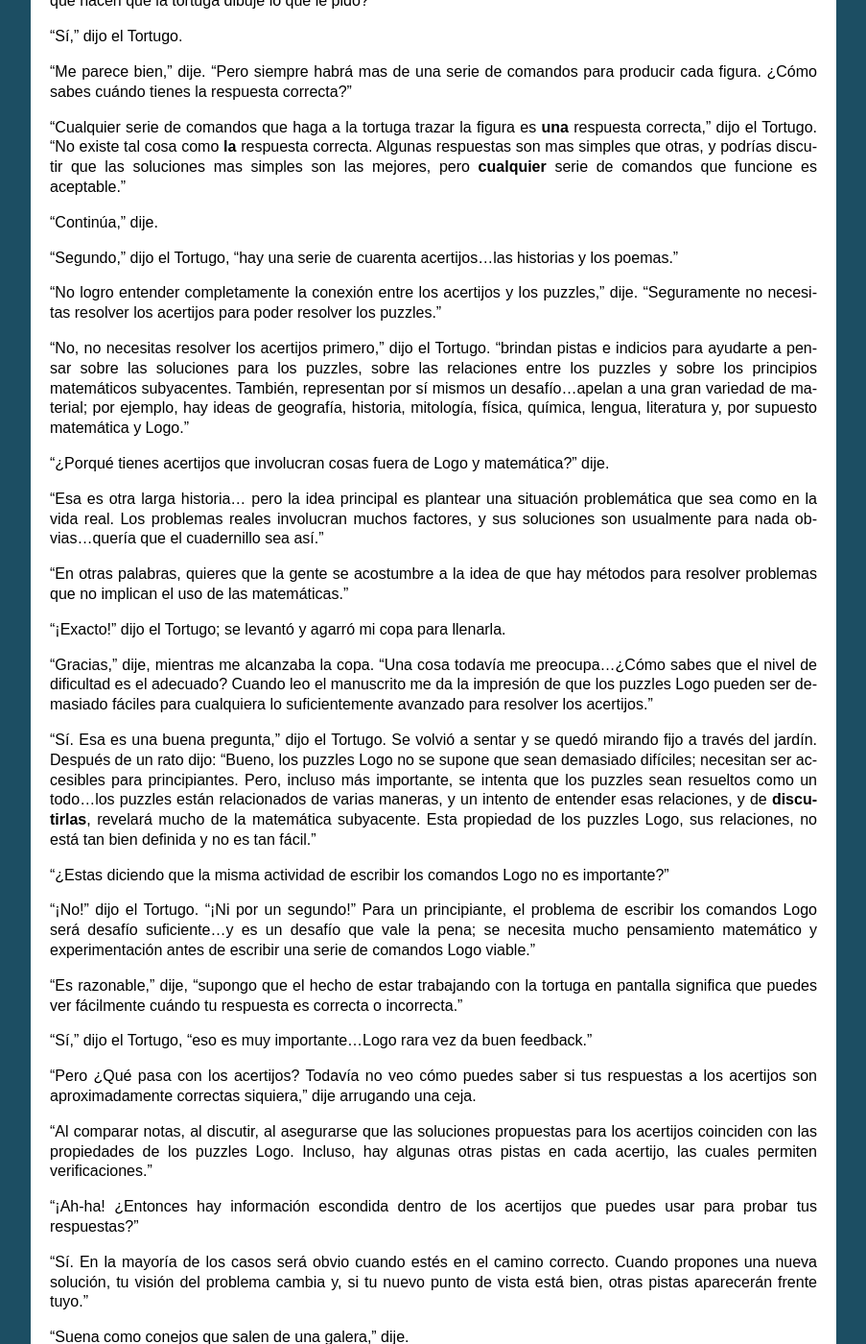
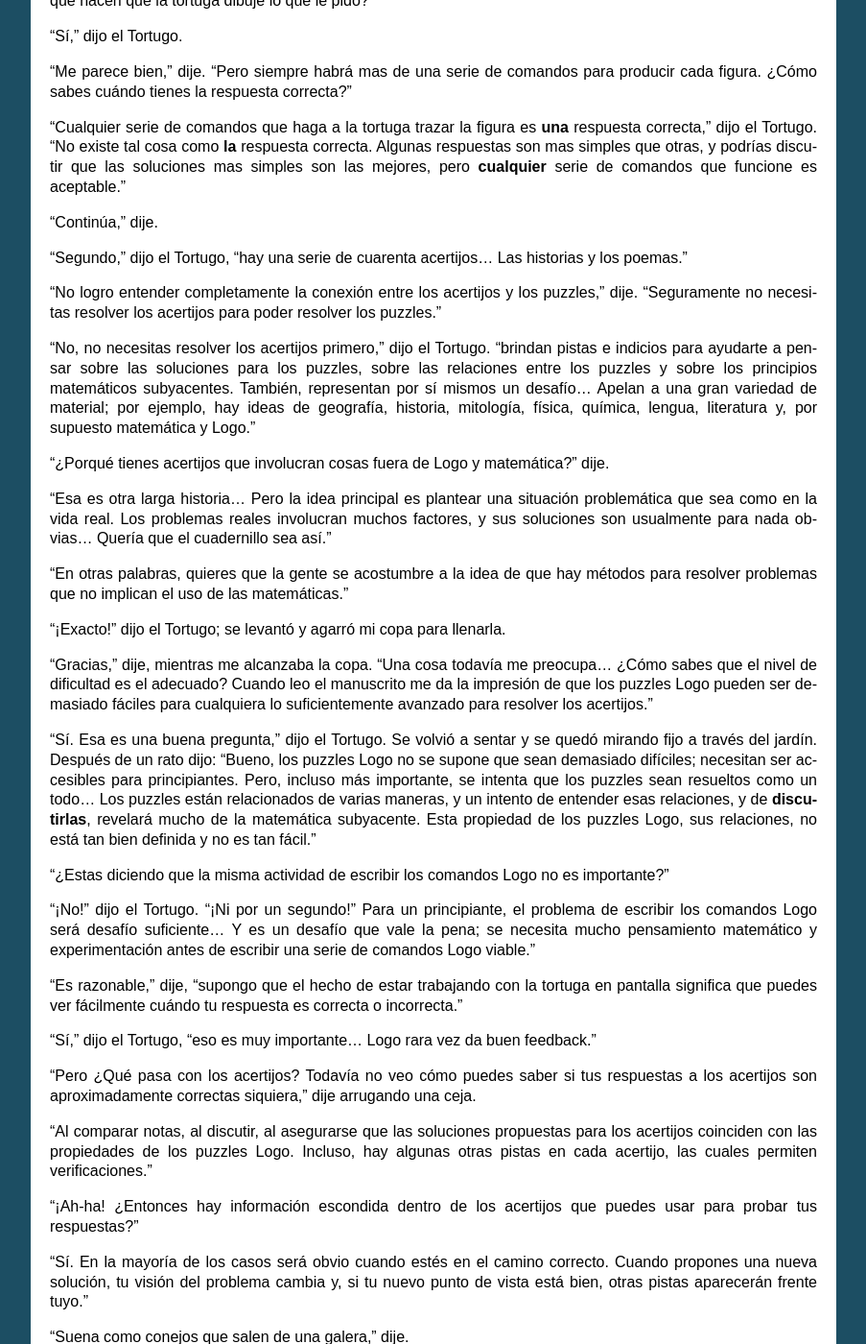
Before and after one commit to humitos/turtle-confusion-es, a Sphinx documentation site: the page built from docs/introduction.rst, in a window 1280 px wide and 1400 px high, scrolled down 2170 px. Shown: the whole window at 96% size, without its empty margins (198-1101 px from the left). Built offline with Sphinx 7.4.7, drawn with Linux system fonts in a browser that asks for light colours; some of the changed text lies outside the part shown.

Commit message:
Typo fixes
 - Uppercase after "..."
 - Minor characters

```diff
--- a/docs/foreword.rst
+++ b/docs/foreword.rst
@@ -3,7 +3,7 @@
 
 Esta encantadora publicación es el resultado del trabajo inspirado y dedicado del Dr. Barry Newell. Debido a que ofrece problemas desafiantes y estimulantes -tales como, la manera de resolver los rompecabezas, el significado de los acertijos, las pistas escondidas que ayudan a conrifmar "teorías" y la matemática subyacente e incrustada- requerirá de un poco de paciencia y de mucho tiempo para discutir, compartir y pensar. Los estudiantes, padres y maestros pueden disfrutar del entusiasmo de trabajar juntos y de resolver problemas de manera muy similar a la que emplamos en la vida cotidiana.
 
-Los lectores que deseen leer mas sobre las ideas detrás de este libro deberían leer *Las Tortugas Hablan Matemática* también publicado por el Centro de Desarrollos Curriculares.
+Los lectores que deseen leer más sobre las ideas detrás de este libro deberían leer *Las Tortugas Hablan Matemática* también publicado por el Centro de Desarrollos Curriculares.
 
 Brent Corish
 
--- a/docs/introduction.rst
+++ b/docs/introduction.rst
@@ -11,7 +11,7 @@
 
 "Oh, supongo que sí," dije, tratando de alcanzar el manuscrito y bostezando, "Necesito un pequeño descanso, un corte."
 
-"Me alegro de ser útil," dijo el Tortugo sobre su hombro, "...debería mantenerte ocupado por unos buenos cinco minutos. Llámame si necesitas otro corte...¡Probablemente te corte una pierna!
+"Me alegro de ser útil," dijo el Tortugo sobre su hombro, "... Debería mantenerte ocupado por unos buenos cinco minutos. Llámame si necesitas otro corte... ¡Probablemente te corte una pierna!
 
 +++++++
 
@@ -21,7 +21,7 @@
 
 "¿Qué piensas?" dijo.
 
-"Me gusta," dije, "realmente disfruté leerlo...pero no es lo que esperaba. Pensé que estabas escribiendo algo sobre Logo y matemática y la resolución de problemas. Veo algunas figuras que se pueden dibujar usando Logo, pero no veo mucho de resolver problemas o de matemática. ¿Qué estás tratando de hacer?"
+"Me gusta," dije, "realmente disfruté leerlo... Pero no es lo que esperaba. Pensé que estabas escribiendo algo sobre Logo y matemática y la resolución de problemas. Veo algunas figuras que se pueden dibujar usando Logo, pero no veo mucho de resolver problemas o de matemática. ¿Qué estás tratando de hacer?"
 
 "Es una larga historia," empezó el Tortugo, "..."
 
@@ -31,11 +31,11 @@
 
 "Trata," dije, dándole un mordisco a mi sandwich.
 
-"Bien," dijo el Tortugo, se veía incómodo. "**Está** todo ahí...Logo, y las matemáticas y la resolución de problemas está todo ahí...incluso si no es obvio."
+"Bien," dijo el Tortugo, se veía incómodo. "**Está** todo ahí... Logo, y las matemáticas y la resolución de problemas está todo ahí... Incluso si no es obvio."
 
 "A - ha" dije, dándole otro mordisco al sandwich.
 
-"Vélo de esta manera," dijo el Tortugo. "Hay 'puzzles' ... las formas geométricas...tienes que encontrar una secuencia de comandos en Logo que hará que la tortuga en la pantalla dibuje cada forma...necesitas pensar matemáticamente para hacerlo. Y hay 'acertijos'...historias y poemas con pistas escondidas en ellos...las pistas son mayormente sobre las conexiones entre los puzzles. Eso también es matemático."
+"Vélo de esta manera," dijo el Tortugo. "Hay 'puzzles' ... Las formas geométricas... Tienes que encontrar una secuencia de comandos en Logo que hará que la tortuga en la pantalla dibuje cada forma... Necesitas pensar matemáticamente para hacerlo. Y hay 'acertijos'... Historias y poemas con pistas escondidas en ellos... Las pistas son mayormente sobre las conexiones entre los puzzles. Eso también es matemático."
 
 "¿Conexiones?" dije. "¿Quieres decir que todos los puzzles están relacionados entre sí?"
 
@@ -49,7 +49,7 @@
 
 "En serio, EBN, sabes lo que quiero decir," dijo.
 
-"Perdón, sí sé qué quieres decir," dije. "Ahora... Tengo otra pregunta. Algunas de estas cosas parecen ligeramente desafiantes en una primera lectura...¿Para quién lo has escrito?"
+"Perdón, sí sé qué quieres decir," dije. "Ahora... Tengo otra pregunta. Algunas de estas cosas parecen ligeramente desafiantes en una primera lectura... ¿Para quién lo has escrito?"
 
 "Para alumnos de secundaria, maestros y padres. Hay caminos fáciles en el cuadernillo, por ejemplo, puedes empezar por las formas mas simples de Logo y los acertijos más fáciles, pero también hay acertijos que representarán un reto para los adultos."
 
@@ -59,7 +59,7 @@
 
 "¿Pero cómo pueden los alumnos manejar eso?", dije. "Seguramente no puedan progresar mucho con problemas que son difíciles para los adultos."
 
-"Deberías estar sorprendido," dijo el Tortugo, con brillo en sus ojos. "La mayoría de los alumnos serán capaces de resistir con sus maestros y padres... si se les da la oportunidad. Es por eso que el cuadernillo está diseñado para que **nadie** sepa las respuestas... es especialmente importante que los maestros y padres no estén seguros de las soluciones de los acertijos."
+"Deberías estar sorprendido," dijo el Tortugo, con brillo en sus ojos. "La mayoría de los alumnos serán capaces de resistir con sus maestros y padres... Si se les da la oportunidad. Es por eso que el cuadernillo está diseñado para que **nadie** sepa las respuestas... Es especialmente importante que los maestros y padres no estén seguros de las soluciones de los acertijos."
 
 "Estaba a punto de preguntarte sobre eso," dije, hojeando el manuscrito, "¿Dónde **están** las soluciones?"
 
@@ -95,31 +95,31 @@
 
 "Continúa," dije.
 
-"Segundo," dijo el Tortugo, "hay una serie de cuarenta acertijos...las historias y los poemas."
+"Segundo," dijo el Tortugo, "hay una serie de cuarenta acertijos... Las historias y los poemas."
 
 "No logro entender completamente la conexión entre los acertijos y los puzzles," dije. "Seguramente no necesitas resolver los acertijos para poder resolver los puzzles."
 
-"No, no necesitas resolver los acertijos primero," dijo el Tortugo. "brindan pistas e indicios para ayudarte a pensar sobre las soluciones para los puzzles, sobre las relaciones entre los puzzles y sobre los principios matemáticos subyacentes. También, representan por sí mismos un desafío...apelan a una gran variedad de material; por ejemplo, hay ideas de geografía, historia, mitología, física, química, lengua, literatura y, por supuesto matemática y Logo."
+"No, no necesitas resolver los acertijos primero," dijo el Tortugo. "brindan pistas e indicios para ayudarte a pensar sobre las soluciones para los puzzles, sobre las relaciones entre los puzzles y sobre los principios matemáticos subyacentes. También, representan por sí mismos un desafío... Apelan a una gran variedad de material; por ejemplo, hay ideas de geografía, historia, mitología, física, química, lengua, literatura y, por supuesto matemática y Logo."
 
 "¿Porqué tienes acertijos que involucran cosas fuera de Logo y matemática?" dije.
 
-"Esa es otra larga historia... pero la idea principal es plantear una situación problemática que sea como en la vida real. Los problemas reales involucran muchos factores, y sus soluciones son usualmente para nada obvias...quería que el cuadernillo sea así."
+"Esa es otra larga historia... Pero la idea principal es plantear una situación problemática que sea como en la vida real. Los problemas reales involucran muchos factores, y sus soluciones son usualmente para nada obvias... Quería que el cuadernillo sea así."
 
 "En otras palabras, quieres que la gente se acostumbre a la idea de que hay métodos para resolver problemas que no implican el uso de las matemáticas."
 
 "¡Exacto!" dijo el Tortugo; se levantó y agarró mi copa para llenarla.
 
-"Gracias," dije, mientras me alcanzaba la copa. "Una cosa todavía me preocupa...¿Cómo sabes que el nivel de dificultad es el adecuado? Cuando leo el manuscrito me da la impresión de que los puzzles Logo pueden ser demasiado fáciles para cualquiera lo suficientemente avanzado para resolver los acertijos."
+"Gracias," dije, mientras me alcanzaba la copa. "Una cosa todavía me preocupa... ¿Cómo sabes que el nivel de dificultad es el adecuado? Cuando leo el manuscrito me da la impresión de que los puzzles Logo pueden ser demasiado fáciles para cualquiera lo suficientemente avanzado para resolver los acertijos."
 
-"Sí. Esa es una buena pregunta," dijo el Tortugo. Se volvió a sentar y se quedó mirando fijo a través del jardín. Después de un rato dijo: "Bueno, los puzzles Logo no se supone que sean demasiado difíciles; necesitan ser accesibles para principiantes. Pero, incluso más importante, se intenta que los puzzles sean resueltos como un todo...los puzzles están relacionados de varias maneras, y un intento de entender esas relaciones, y de **discutirlas**, revelará mucho de la matemática subyacente. Esta propiedad de los puzzles Logo, sus relaciones, no está tan bien definida y no es tan fácil."
+"Sí. Esa es una buena pregunta," dijo el Tortugo. Se volvió a sentar y se quedó mirando fijo a través del jardín. Después de un rato dijo: "Bueno, los puzzles Logo no se supone que sean demasiado difíciles; necesitan ser accesibles para principiantes. Pero, incluso más importante, se intenta que los puzzles sean resueltos como un todo... Los puzzles están relacionados de varias maneras, y un intento de entender esas relaciones, y de **discutirlas**, revelará mucho de la matemática subyacente. Esta propiedad de los puzzles Logo, sus relaciones, no está tan bien definida y no es tan fácil."
 
 "¿Estas diciendo que la misma actividad de escribir los comandos Logo no es importante?"
 
-"¡No!" dijo el Tortugo. "¡Ni por un segundo!" Para un principiante, el problema de escribir los comandos Logo será desafío suficiente...y es un desafío que vale la pena; se necesita mucho pensamiento matemático y experimentación antes de escribir una serie de comandos Logo viable."
+"¡No!" dijo el Tortugo. "¡Ni por un segundo!" Para un principiante, el problema de escribir los comandos Logo será desafío suficiente... Y es un desafío que vale la pena; se necesita mucho pensamiento matemático y experimentación antes de escribir una serie de comandos Logo viable."
 
 "Es razonable," dije, "supongo que el hecho de estar trabajando con la tortuga en pantalla significa que puedes ver fácilmente cuándo tu respuesta es correcta o incorrecta."
 
-"Sí," dijo el Tortugo, "eso es muy importante...Logo rara vez da buen feedback."
+"Sí," dijo el Tortugo, "eso es muy importante... Logo rara vez da buen feedback."
 
 "Pero ¿Qué pasa con los acertijos? Todavía no veo cómo puedes saber si tus respuestas a los acertijos son aproximadamente correctas siquiera," dije arrugando una ceja.
 
@@ -135,14 +135,14 @@
 
 "Bien," dije, levantándome y comenzando a guardar mi reposera, "suena bastante bien. ¿Y qué hay de los recursos? No todos tendrán una computadora disponible."
 
-"Sí," dijo el Tortugo, "eso es verdad. Pero puedes usar el cuadernillo sin una computadora; por ejemplo, puedes anotar los comandos Logo, y luego tener un amigo con quien 'jugar a la tortuga' y seguir tus instrucciones...o puedes mapear los movimientos en papel."
+"Sí," dijo el Tortugo, "eso es verdad. Pero puedes usar el cuadernillo sin una computadora; por ejemplo, puedes anotar los comandos Logo, y luego tener un amigo con quien 'jugar a la tortuga' y seguir tus instrucciones... O puedes mapear los movimientos en papel."
 
 "Pero seguramente es mejor usar una computadora," dije. "Esa es la forma más fácil de averiguar si tu solución funciona."
 
-"Es cierto...pero resolver los puzzles Logo no es la única actividad en el cuadernillo, entonces puedes desarrollar una clase fácilmente con una o dos computadoras. Por supuesto, sí necesitas otros recursos... para resolver los acertijos necesitas un buen diccionario, un atlas, una enciclopedia y una modesta biblioteca de literatura clásica."
+"Es cierto... Pero resolver los puzzles Logo no es la única actividad en el cuadernillo, entonces puedes desarrollar una clase fácilmente con una o dos computadoras. Por supuesto, sí necesitas otros recursos... Para resolver los acertijos necesitas un buen diccionario, un atlas, una enciclopedia y una modesta biblioteca de literatura clásica."
 
 El Tortugo levantó el bowl vacío de ponche y empezó a cruzar el césped. Luego se detuvo y se dió vuelta. "¿Porqué no revisas el cuadernillo tu mismo?" dijo, "Valoraría tus comentarios."
 
-"Bien," dije, juntando las copas, "quizás lo haga...pero ¿te importaría probarlo en una de mis clases primero? Me gustaría ver todo esto en acción antes de decidir.
+"Bien," dije, juntando las copas, "quizás lo haga... Pero ¿te importaría probarlo en una de mis clases primero? Me gustaría ver todo esto en acción antes de decidir.
 
 "Me alegro de ayudar," dijo el Tortugo, entrando a la casa.
```
Also changed, not shown: docs/prologue.rst (+4 -4 lines).
